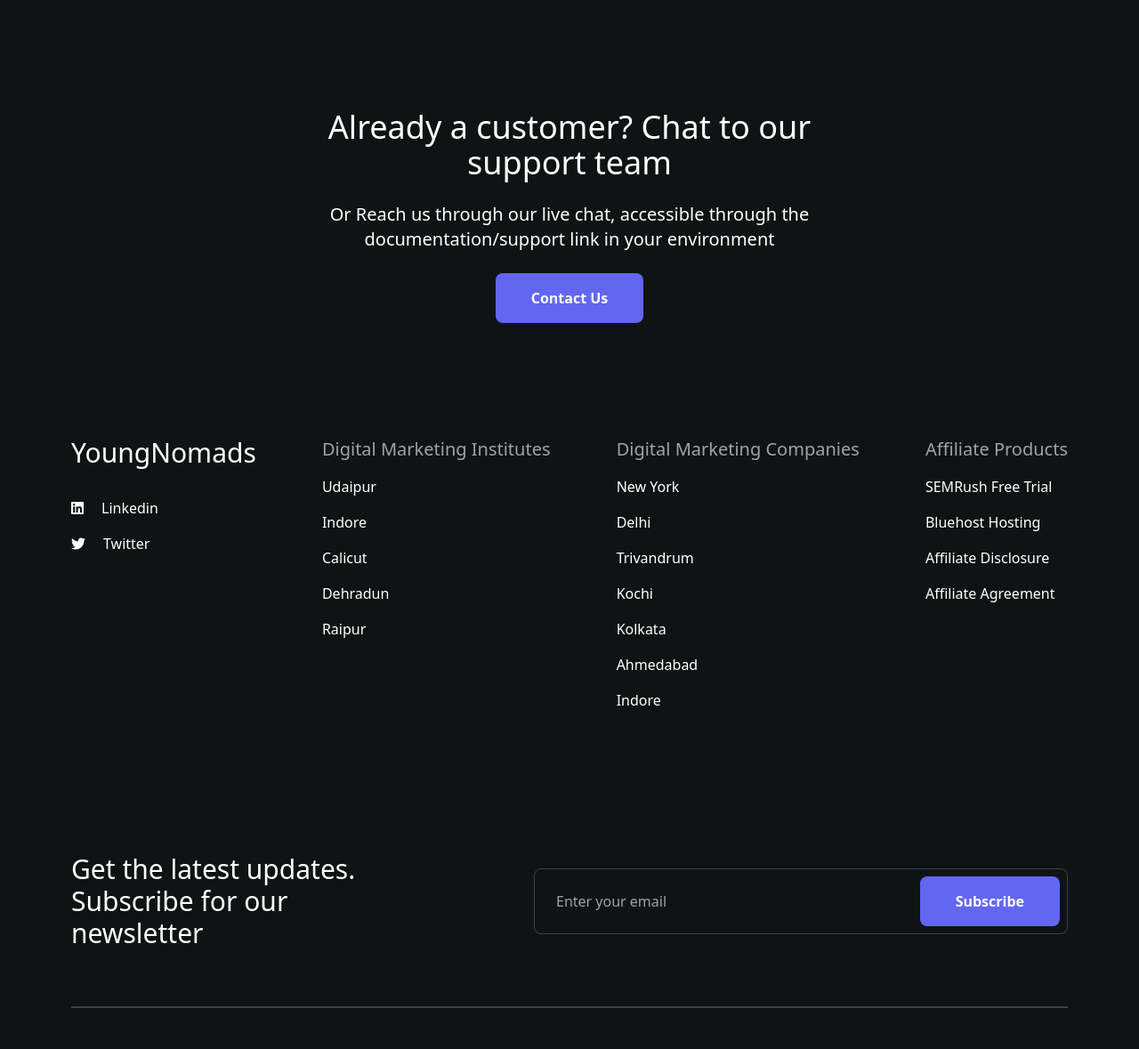
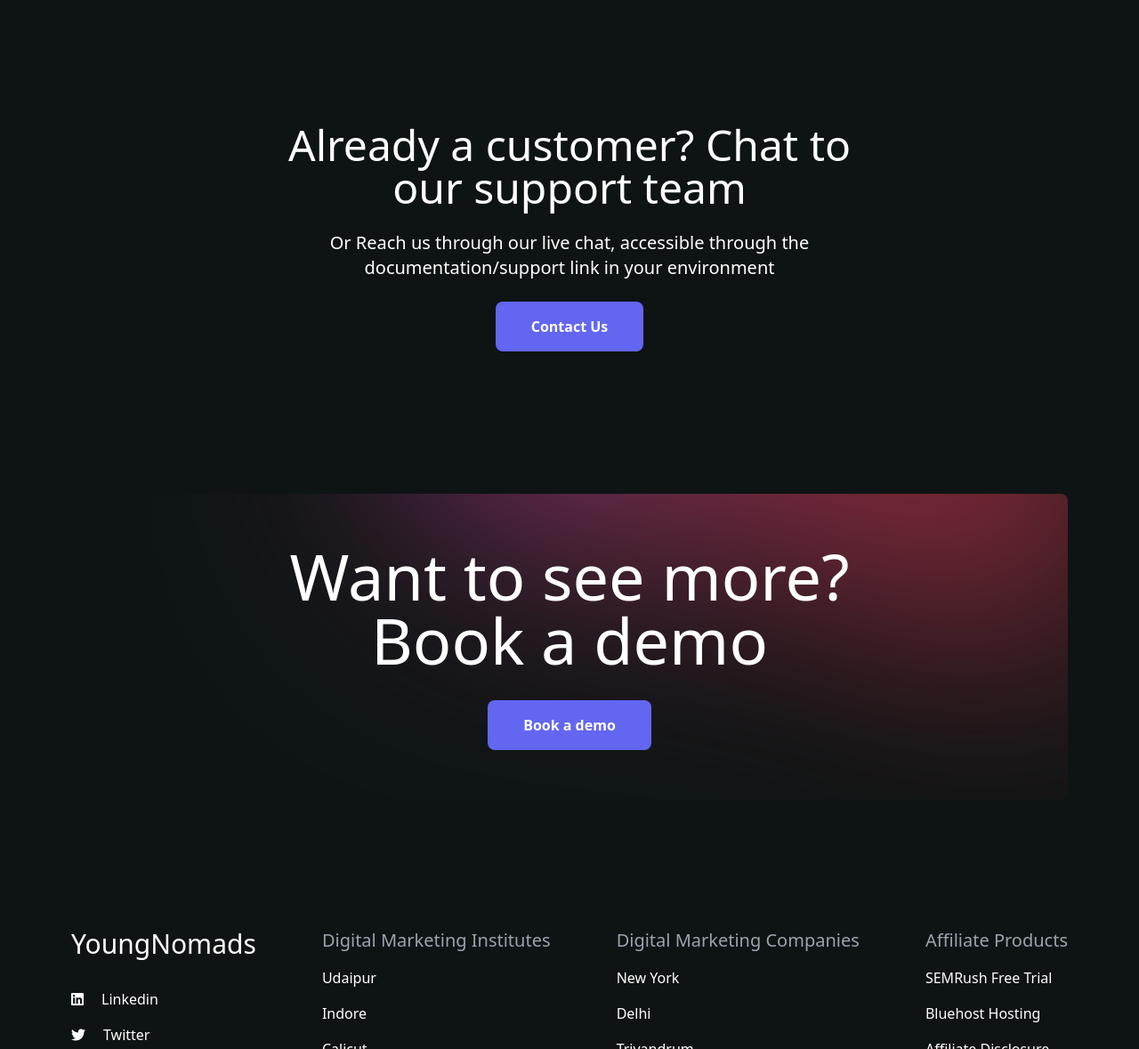
Before and after one commit to KaranChandekar/visibility, a website: page contact.html in a window 1280 px wide. Shown: the part 1220-2399 px from the top of the page at 89% size. Drawn offline with nearby package versions, Linux system fonts and the light colour scheme.

Commit message:
created and styled book a demo card

```diff
--- a/contact.html
+++ b/contact.html
@@ -100,9 +100,9 @@
     </div>
 
     <!-- Already a Customer -->
-    <div class="px-4 py-16 lg:px-20">
+    <div class="px-4 py-20 lg:px-20">
         <div class="m-auto text-center md:w-[40rem] space-y-6">
-            <h2 class="text-2xl md:text-4xl">Already a customer? Chat to our support team</h2>
+            <h2 class="text-2xl md:text-5xl">Already a customer? Chat to our support team</h2>
             <p class="text-lg md:text-xl">Or Reach us through our live chat, accessible through the
                 documentation/support
                 link
@@ -110,6 +110,17 @@
             </p>
             <button class="w-full px-10 py-4 duration-500 bg-indigo-500 rounded-lg md:w-auto hover:bg-indigo-600">
                 <a class="font-bold" href="#">Contact Us</a></button>
+        </div>
+    </div>
+
+    <!-- Book a demo -->
+    <div class="px-4 py-20 lg:px-20">
+        <div class="p-4 text-center bg-no-repeat bg-cover rounded-lg md:p-14 bg-card-img">
+            <div class="md:w-[30rem] lg:w-[40rem] m-auto space-y-8">
+                <h2 class="text-3xl md:text-5xl lg:text-7xl">Want to see more? Book a demo</h2>
+                <button class="w-full px-10 py-4 duration-500 bg-indigo-500 rounded-lg md:w-auto hover:bg-indigo-600">
+                    <a class="font-bold" href="#">Book a demo</a></button>
+            </div>
         </div>
     </div>
 
```
Also changed, not shown: dist/output.css.
